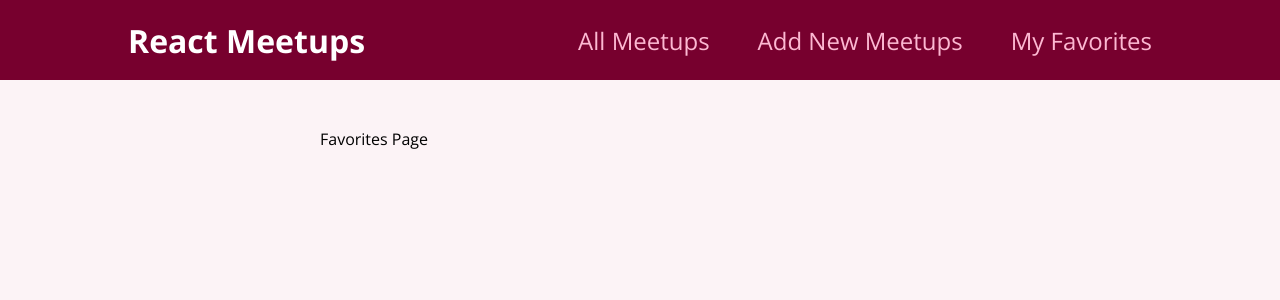
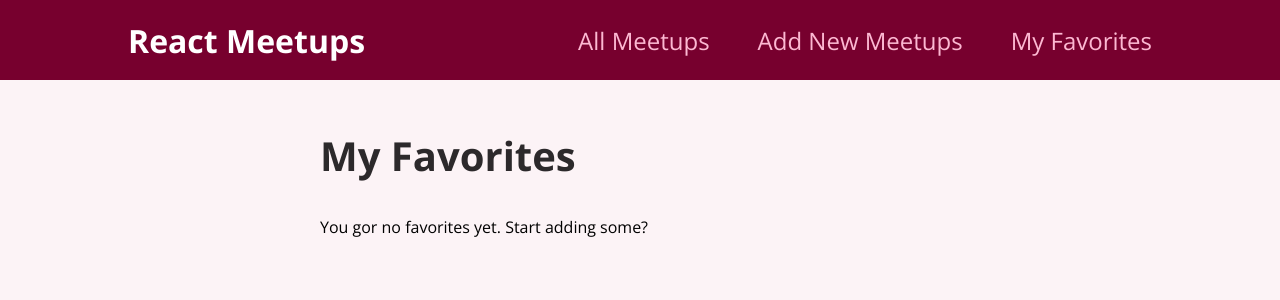
Before and after one commit to icarodebarros/react-c-g-Summary, a React (Create React App) app: page /favorites in a window 1280 px wide. Shown: the top 300 px of the page. Built offline with nearby package versions, Linux system fonts and the light colour scheme.

Commit message:
My favorites component

```diff
--- a/src/pages/Favorites.js
+++ b/src/pages/Favorites.js
@@ -1,5 +1,24 @@
+import { useContext } from "react";
+
+import MeetupList from "../components/meetups/MeetupList";
+import FavoritesContext from "../store/favorites-context";
+
 function FavoritesPage() {
-  return <div>Favorites Page</div>;
+  const favoritesCtx = useContext(FavoritesContext);
+
+  let content;
+  if(favoritesCtx.totalFavorites === 0) {
+    content = <p>You gor no favorites yet. Start adding some?</p>;
+  } else {
+    content = <MeetupList meetups={favoritesCtx.favorites} />;
+  }
+
+  return (
+    <section>
+      <h1>My Favorites</h1>
+      {content}
+    </section>
+  );
 }
 
 export default FavoritesPage;
```
